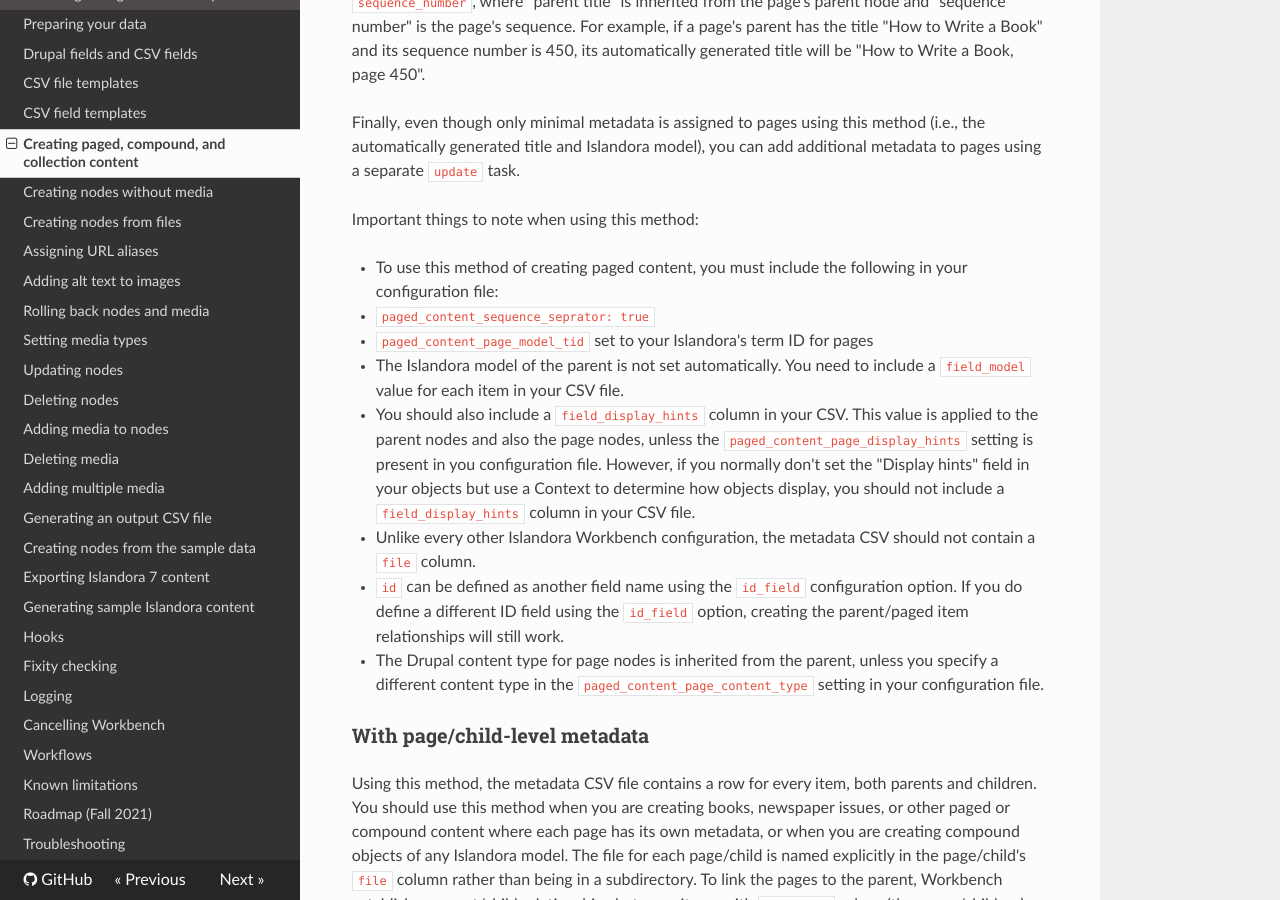
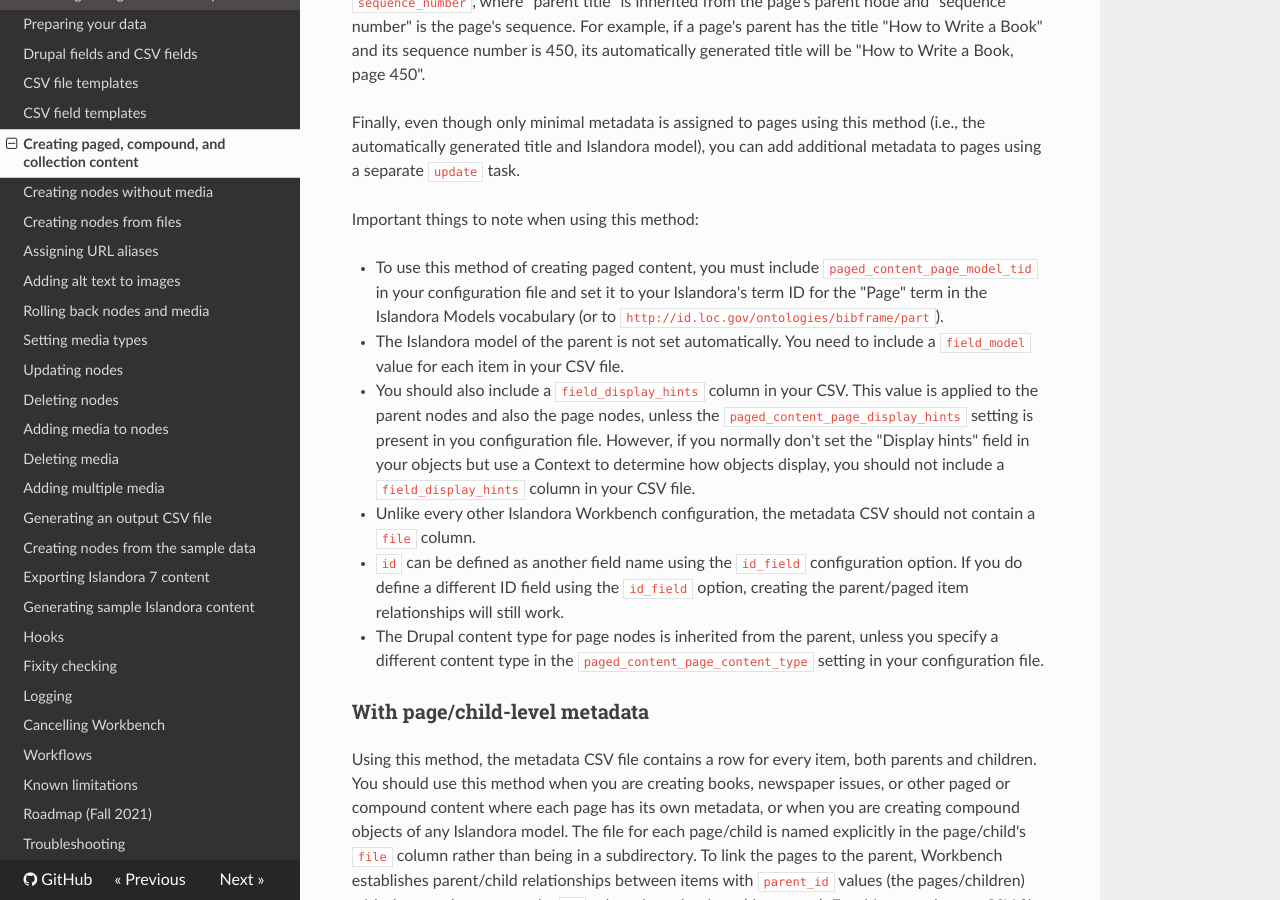
Before and after one commit to mjordan/islandora_workbench_docs, an MkDocs documentation site: the page built from docs/paged_and_compound.md, in a window 1280 px wide and 900 px high, scrolled down 1079 px. Built offline with MkDocs 1.6.1, drawn with Linux system fonts in a browser that asks for light colours; nearby versions of some CDN libraries; old or Windows-style settings are respelled for this version of MkDocs.

Commit message:
Fixed mention of paged_content_page_model_tid.

```diff
--- a/docs/paged_and_compound.md
+++ b/docs/paged_and_compound.md
@@ -36,9 +36,7 @@
 
 Important things to note when using this method:
 
-* To use this method of creating paged content, you must include the following in your configuration file:
-   * `paged_content_sequence_seprator: true`
-   * `paged_content_page_model_tid` set to your Islandora's term ID for pages
+* To use this method of creating paged content, you must include `paged_content_page_model_tid` in your configuration file and set it to your Islandora's term ID for the "Page" term in the Islandora Models vocabulary (or to `http://id.loc.gov/ontologies/bibframe/part`).
 * The Islandora model of the parent is not set automatically. You need to include a `field_model` value for each item in your CSV file.
 * You should also include a `field_display_hints` column in your CSV. This value is applied to the parent nodes and also the page nodes, unless the `paged_content_page_display_hints` setting is present in you configuration file. However, if you normally don't set the "Display hints" field in your objects but use a Context to determine how objects display, you should not include a `field_display_hints` column in your CSV file.
 * Unlike every other Islandora Workbench configuration, the metadata CSV should not contain a `file` column.
```
Also changed, not shown: site/index.html, site/paged_and_compound/index.html, site/sitemap.xml.
